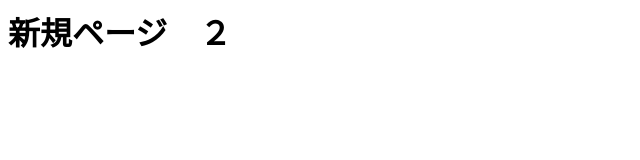
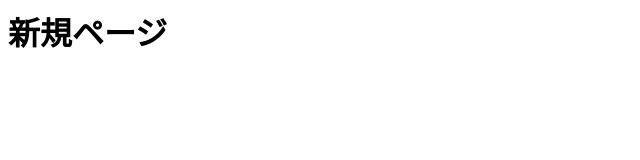
Before and after one commit to shugoY45/remote_repository, a plain HTML site: page new.html in a window 1280 px wide. Shown: the full height of the page, 0-640 px from the left. Drawn offline with Linux system fonts and the light colour scheme.

Commit message:
no message

```diff
--- a/new.html
+++ b/new.html
@@ -6,6 +6,7 @@
     <title>新規ページ</title>
   </head>
   <body>
-    <h1>新規ページ　２</h1>
+    <h1>新規ページ
+    </h1>
   </body>
   </html>
```
